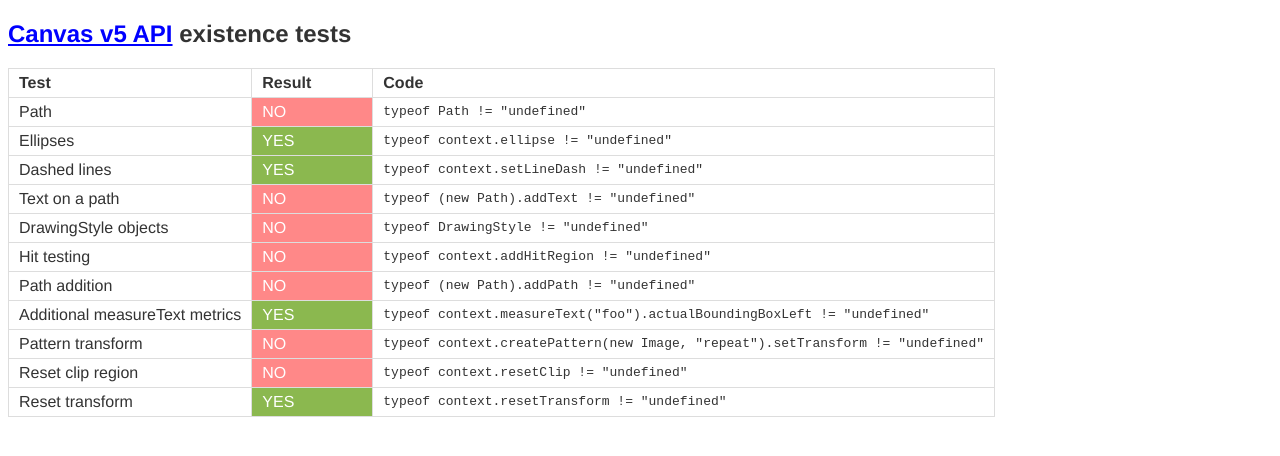
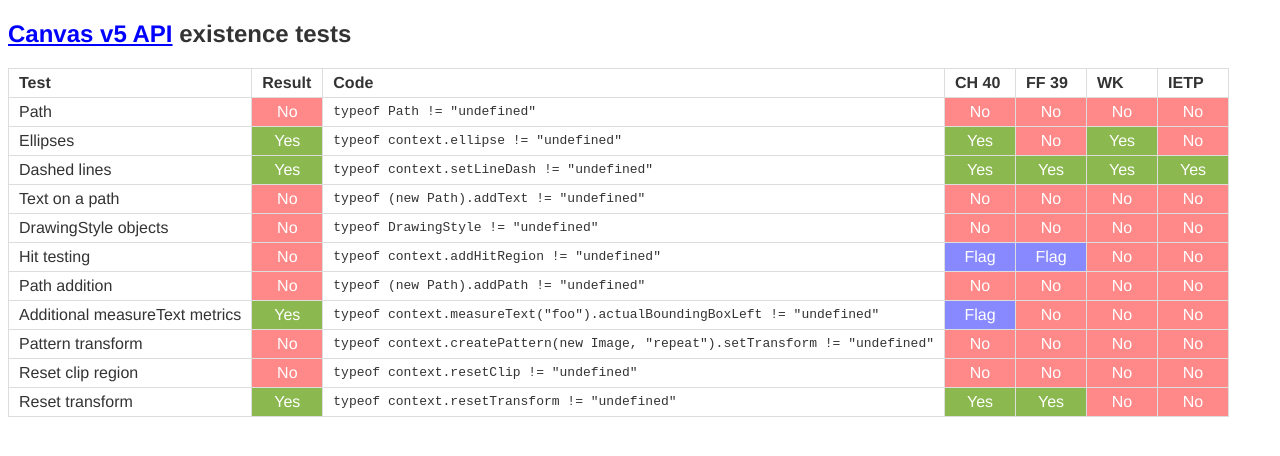
Before and after one commit to kangax/jstests, a Jekyll site: the page _posts/2012-12-05-canvas-v5.html, which Jekyll copies as it is, in a window 1280 px wide. Shown: the top 456 px of the page. Built offline with Jekyll 4.4.1, drawn with Linux system fonts in a browser that asks for light colours; Markdown is read by kramdown in place of the engine named in the settings.

Commit message:
Update canvas v5 test page to include browser results

```diff
--- a/_posts/2012-12-05-canvas-v5.html
+++ b/_posts/2012-12-05-canvas-v5.html
@@ -8,7 +8,7 @@
         var result = eval(expression);
       }
       catch(err) { }
-      document.write(result ? '<td class="yes">YES</td>' : '<td class="no">NO</td>');
+      document.write(result ? '<td class="yes">Yes</td>' : '<td class="no">No</td>');
       document.write('<td>' + expression + '</td>');
     }
     var context = document.createElement("canvas").getContext("2d");
@@ -16,9 +16,10 @@
   <style>
     body { color: #333; text-align: left; font-family: "Helvetica Neue", Arial, Helvetica, sans-serif; }
     table { border-spacing: 0; border-right: 1px solid #ddd; border-bottom: 1px solid #ddd; }
-    td, th { padding: 5px 10px; border-top: 1px solid #ddd; border-left: 1px solid #ddd; border-collapse: collapse; min-width: 100px; }
-    .yes { background: rgb(139, 184, 79); color: #fff; }
-    .no { background: #f88; color: #fff; }
+    td, th { padding: 5px 10px; border-top: 1px solid #ddd; border-left: 1px solid #ddd; border-collapse: collapse; min-width: 50px; }
+    .yes { background: rgb(139, 184, 79); color: #fff; text-align: center; }
+    .no { background: #f88; color: #fff; text-align: center; }
+    .flag { background: #88f; color: #fff; text-align: center; }
     a { color: blue; }
     td:nth-child(4) { font-family: monospace; }
   </style>
@@ -31,52 +32,100 @@
         <th>Test</th>
         <th>Result</th>
         <th>Code</th>
+        <th>CH 40</th>
+        <th>FF 39</th>
+        <th>WK</th>
+        <th>IETP</th>
       </tr>
     </thead>
     <tbody>
       <tr>
         <td>Path</td>
         <script>test('typeof Path != "undefined"')</script>
+        <td class="no">No</td>
+        <td class="no">No</td>
+        <td class="no">No</td>
+        <td class="no">No</td>
       </tr>
       <tr>
         <td>Ellipses</td>
         <script>test('typeof context.ellipse != "undefined"')</script>
+        <td class="yes">Yes</td>
+        <td class="no">No</td>
+        <td class="yes">Yes</td>
+        <td class="no">No</td>
       </tr>
       <tr>
         <td>Dashed lines</td>
         <script>test('typeof context.setLineDash != "undefined"')</script>
+        <td class="yes">Yes</td>
+        <td class="yes">Yes</td>
+        <td class="yes">Yes</td>
+        <td class="yes">Yes</td>
       </tr>
       <tr>
         <td>Text on a path</td>
         <script>test('typeof (new Path).addText != "undefined"')</script>
+        <td class="no">No</td>
+        <td class="no">No</td>
+        <td class="no">No</td>
+        <td class="no">No</td>
       </tr>
       <tr>
         <td>DrawingStyle objects</td>
         <script>test('typeof DrawingStyle != "undefined"')</script>
+        <td class="no">No</td>
+        <td class="no">No</td>
+        <td class="no">No</td>
+        <td class="no">No</td>
       </tr>
       <tr>
         <td>Hit testing</td>
         <script>test('typeof context.addHitRegion != "undefined"')</script>
+        <td class="flag">Flag</td>
+        <td class="flag">Flag</td>
+        <td class="no">No</td>
+        <td class="no">No</td>
       </tr>
       <tr>
         <td>Path addition</td>
         <script>test('typeof (new Path).addPath != "undefined"')</script>
+        <td class="no">No</td>
+        <td class="no">No</td>
+        <td class="no">No</td>
+        <td class="no">No</td>
       </tr>
       <tr>
         <td>Additional measureText metrics</td>
         <script>test('typeof context.measureText("foo").actualBoundingBoxLeft != "undefined"')</script>
+        <td class="flag">Flag</td>
+        <td class="no">No</td>
+        <td class="no">No</td>
+        <td class="no">No</td>
       </tr>
       <tr>
         <td>Pattern transform</td>
         <script>test('typeof context.createPattern(new Image, "repeat").setTransform != "undefined"')</script>
+        <td class="no">No</td>
+        <td class="no">No</td>
+        <td class="no">No</td>
+        <td class="no">No</td>
       </tr>
       <tr>
         <td>Reset clip region</td>
         <script>test('typeof context.resetClip != "undefined"')</script>
+        <td class="no">No</td>
+        <td class="no">No</td>
+        <td class="no">No</td>
+        <td class="no">No</td>
       </tr>
       <tr>
         <td>Reset transform</td>
         <script>test('typeof context.resetTransform != "undefined"')</script>
+        <td class="yes">Yes</td>
+        <td class="yes">Yes</td>
+        <td class="no">No</td>
+        <td class="no">No</td>
       </tr>
     </tbody>
   </table>
```
